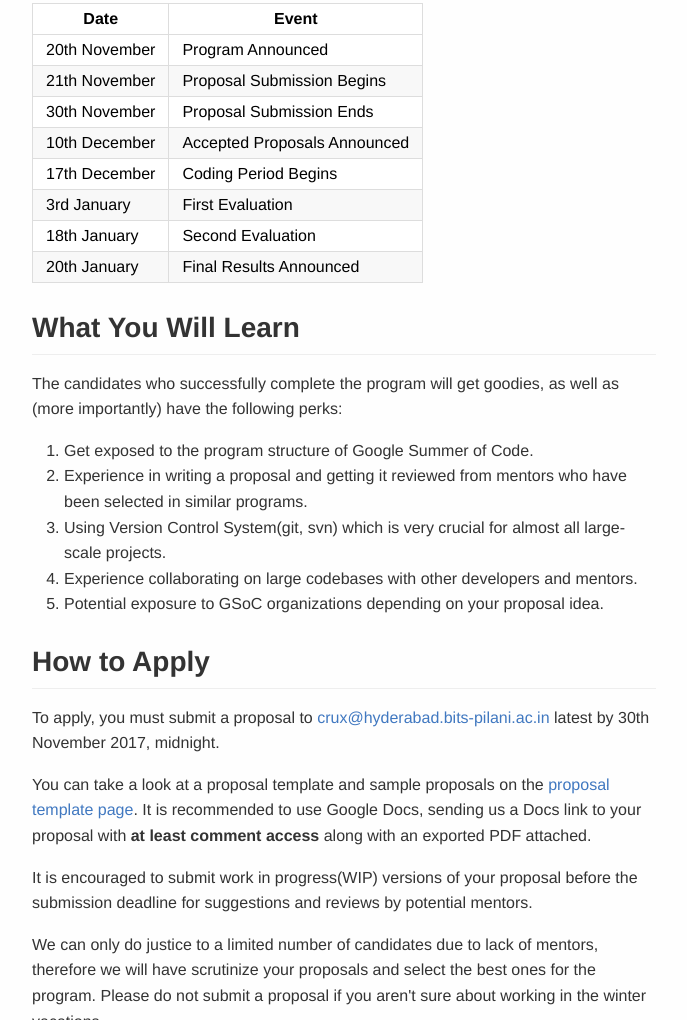
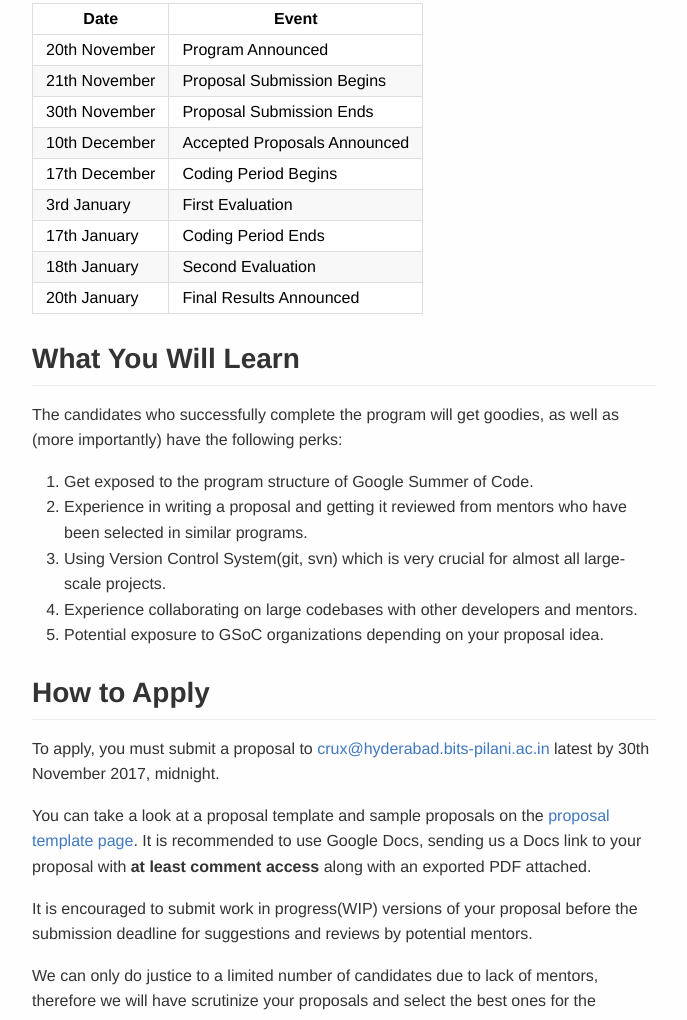
Before and after one commit to crux-bphc/winter-of-code, a plain HTML site: page docs/about.html in a window 1280 px wide. Shown: the part 692-1712 px from the top of the page, without its empty margins (296-983 px from the left). Drawn offline with Linux system fonts and the light colour scheme.

Commit message:
timeline: Add coding period ends.

```diff
--- a/docs/about.html
+++ b/docs/about.html
@@ -74,6 +74,10 @@ About - Crux Winter of Code</title>
 <td>First Evaluation</td>
 </tr>
 <tr>
+<td>17th January</td>
+<td>Coding Period Ends</td>
+</tr>
+<tr>
 <td>18th January</td>
 <td>Second Evaluation</td>
 </tr>
```
Also changed, not shown: docs/timeline.html (+4 -0 lines), src/docs/about.md (+1 -0 lines), src/docs/timeline.md (+1 -0 lines).
